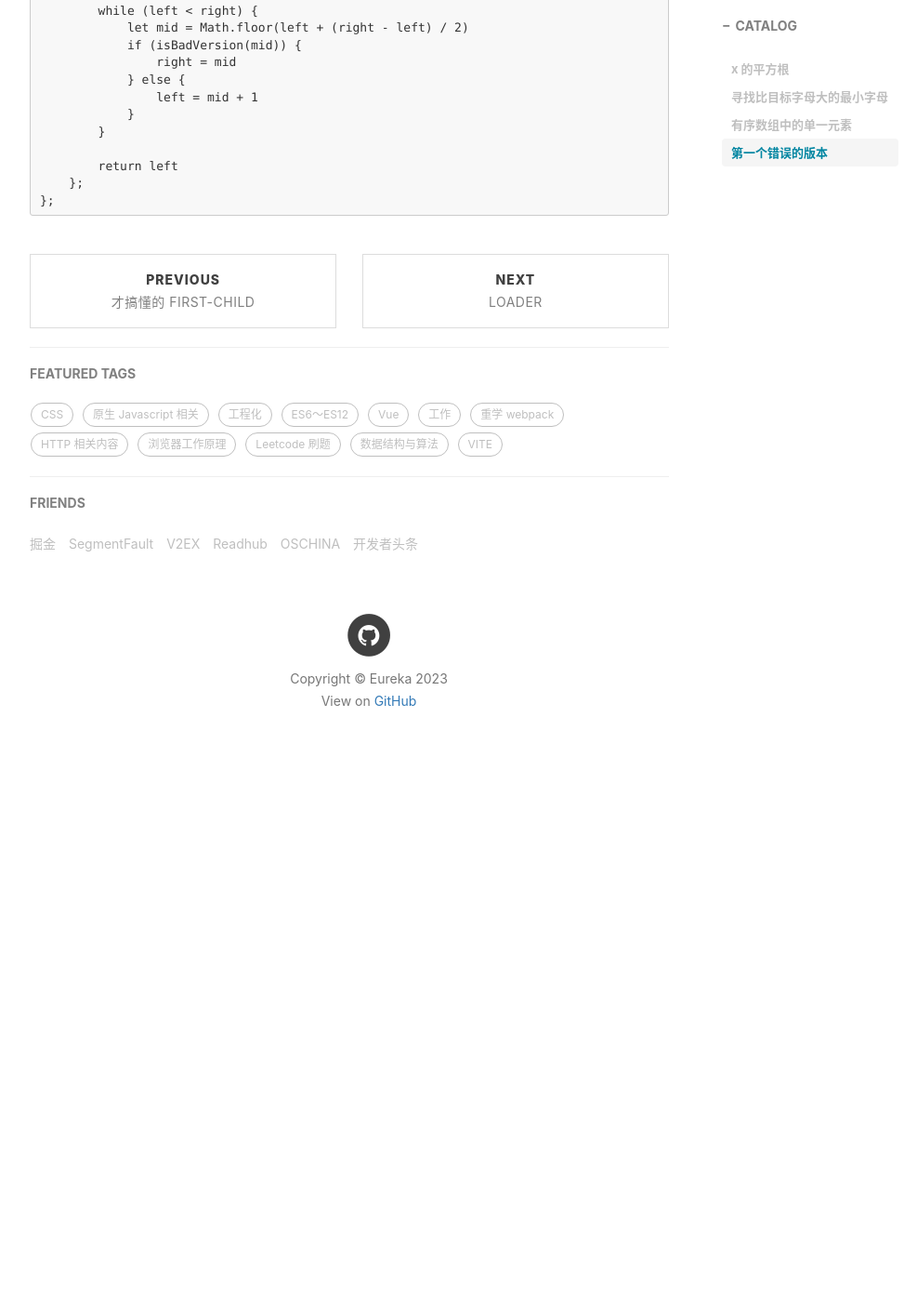
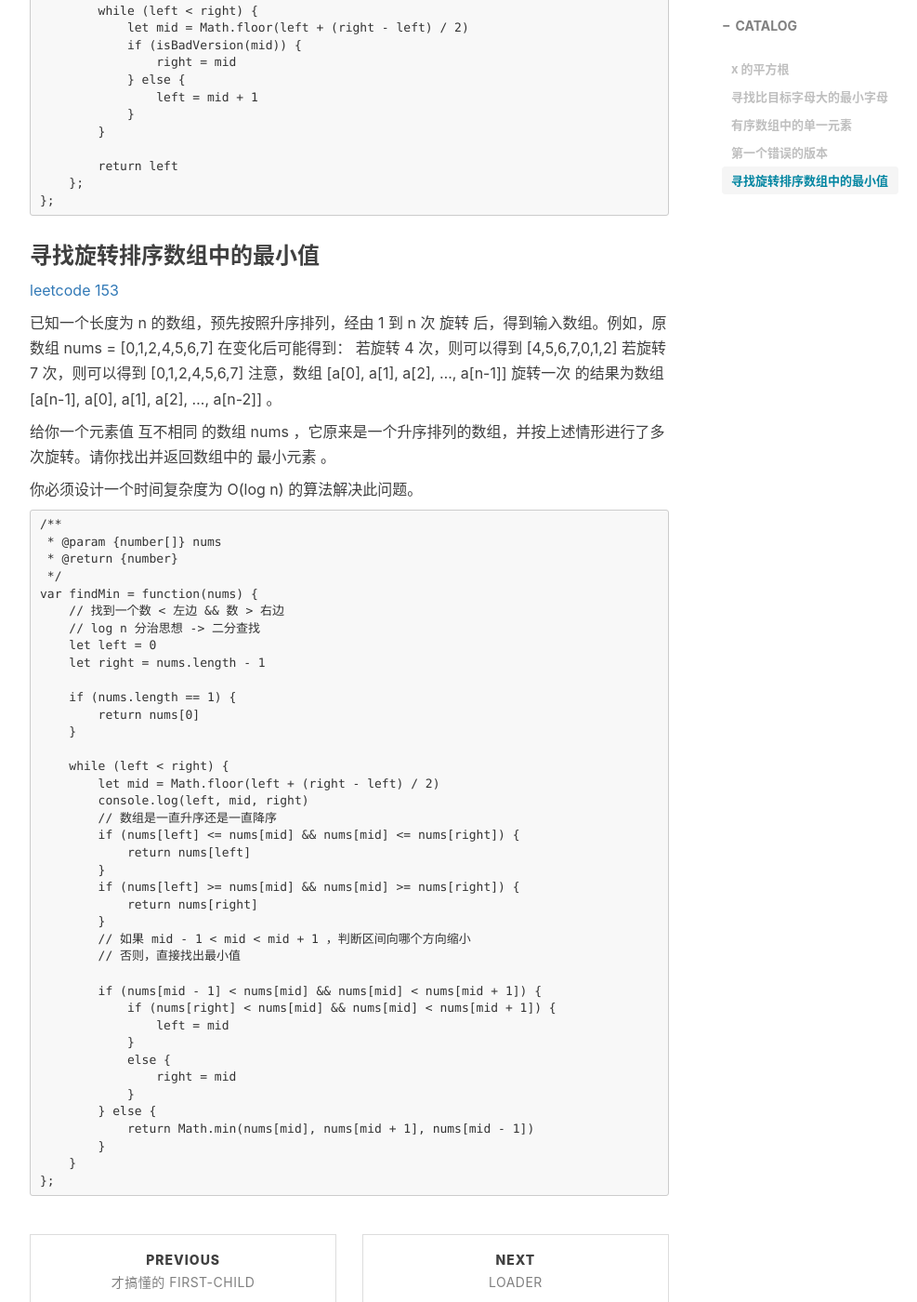
Before and after one commit to Eureka-M/Eureka-M.github.io, a Jekyll site: the page built from _posts/Leetcode 刷题/2023-05-22-二分查找.md, in a window 1280 px wide and 1400 px high, scrolled down 3862 px. Shown: the whole window at 93% size, without its empty margins (243-1230 px from the left). Built offline with Jekyll 4.4.1, drawn with Linux system fonts in a browser that asks for light colours; nearby versions of some CDN libraries; comment, search, counter and statistics services are not loaded; before the commit the page ends 4693 px from its top, so only the background shows below that.

Commit message:
add: 153

````diff
--- a/_posts/Leetcode 刷题/2023-05-22-二分查找.md
+++ b/_posts/Leetcode 刷题/2023-05-22-二分查找.md
@@ -203,3 +203,58 @@ var solution = function(isBadVersion) {
     };
 };
 ```
+
+### 寻找旋转排序数组中的最小值
+
+[leetcode 153](https://leetcode.cn/problems/find-minimum-in-rotated-sorted-array/description/)
+
+已知一个长度为 n 的数组，预先按照升序排列，经由 1 到 n 次 旋转 后，得到输入数组。例如，原数组 nums = [0,1,2,4,5,6,7] 在变化后可能得到：
+若旋转 4 次，则可以得到 [4,5,6,7,0,1,2]
+若旋转 7 次，则可以得到 [0,1,2,4,5,6,7]
+注意，数组 [a[0], a[1], a[2], ..., a[n-1]] 旋转一次 的结果为数组 [a[n-1], a[0], a[1], a[2], ..., a[n-2]] 。
+
+给你一个元素值 互不相同 的数组 nums ，它原来是一个升序排列的数组，并按上述情形进行了多次旋转。请你找出并返回数组中的 最小元素 。
+
+你必须设计一个时间复杂度为 O(log n) 的算法解决此问题。
+
+```
+/**
+ * @param {number[]} nums
+ * @return {number}
+ */
+var findMin = function(nums) {
+    // 找到一个数 < 左边 && 数 > 右边
+    // log n 分治思想 -> 二分查找
+    let left = 0
+    let right = nums.length - 1
+
+    if (nums.length == 1) {
+        return nums[0]
+    }
+
+    while (left < right) {
+        let mid = Math.floor(left + (right - left) / 2)
+        console.log(left, mid, right)
+        // 数组是一直升序还是一直降序
+        if (nums[left] <= nums[mid] && nums[mid] <= nums[right]) {
+            return nums[left]
+        }
+        if (nums[left] >= nums[mid] && nums[mid] >= nums[right]) {
+            return nums[right]
+        }
+        // 如果 mid - 1 < mid < mid + 1 ，判断区间向哪个方向缩小
+        // 否则，直接找出最小值
+
+        if (nums[mid - 1] < nums[mid] && nums[mid] < nums[mid + 1]) {
+            if (nums[right] < nums[mid] && nums[mid] < nums[mid + 1]) {
+                left = mid
+            }
+            else {
+                right = mid
+            }
+        } else {
+            return Math.min(nums[mid], nums[mid + 1], nums[mid - 1])
+        }
+    }
+};
+```
````
Also changed, not shown: _posts/Leetcode 刷题/2023-03-18-01 刷题目录.md (+1 -1 lines).
